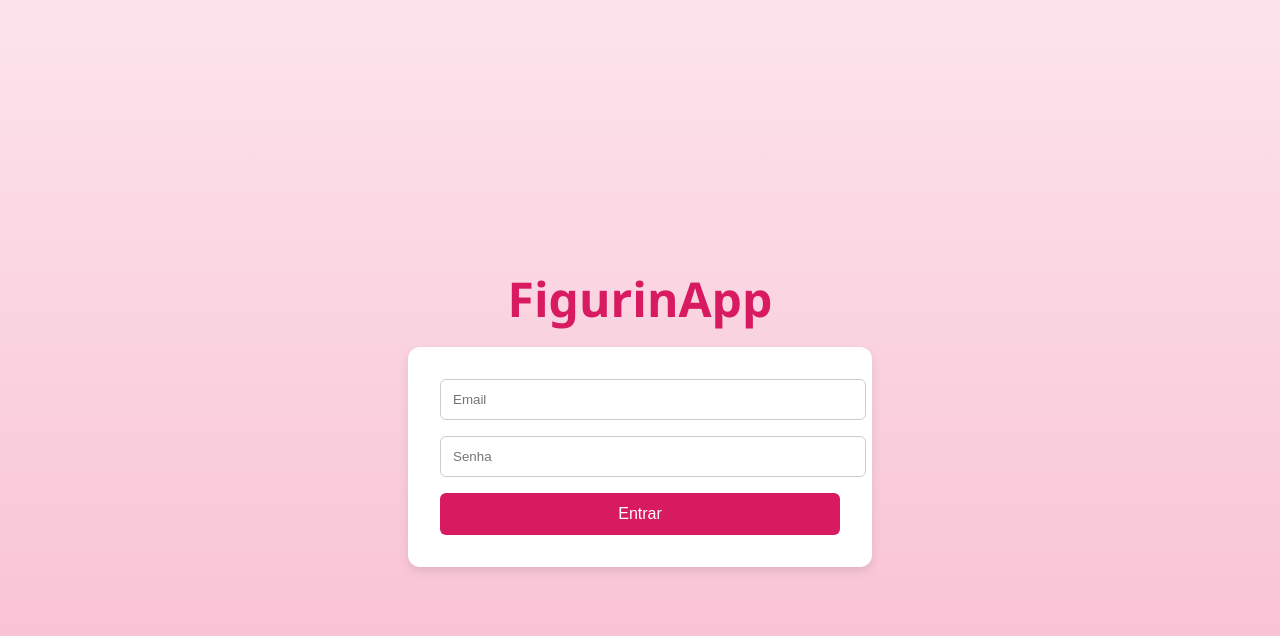
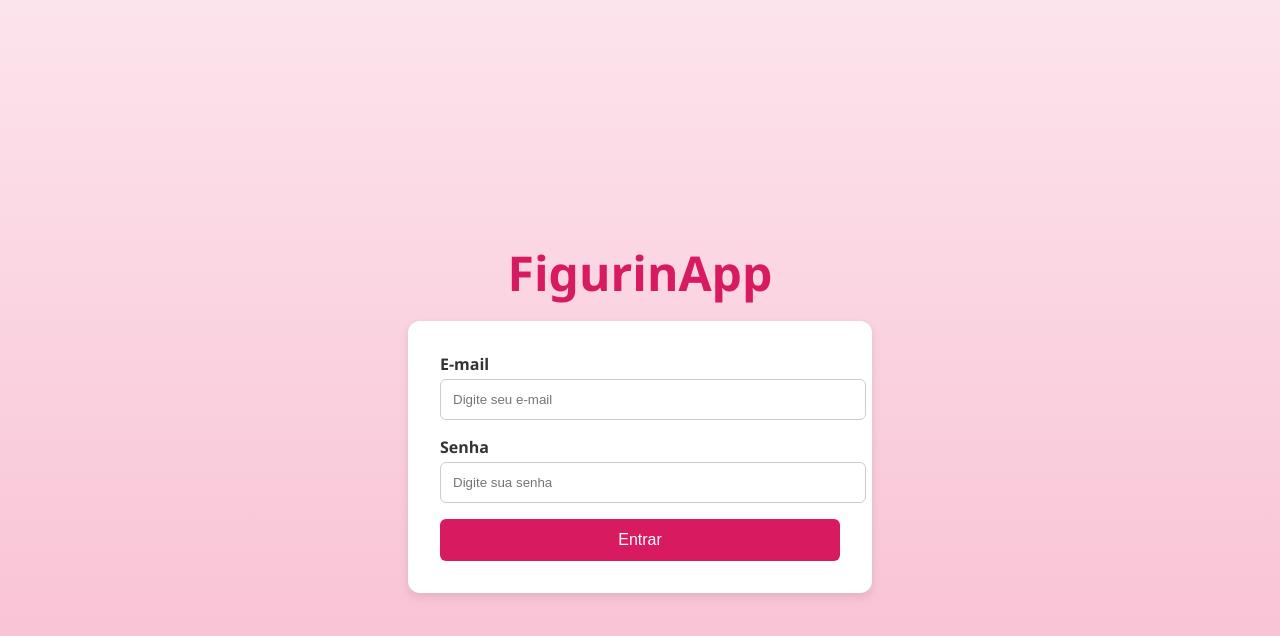
Before and after one commit to FigurinApp/1.0, a Flask app: page / in a window 1280 px wide. Shown: the top 636 px of the page. Run offline with Flask 3, Linux system fonts and the light colour scheme.

Commit message:
Update index.html

```diff
--- a/templates/index.html
+++ b/templates/index.html
@@ -27,6 +27,12 @@
       width: 100%;
       max-width: 400px;
     }
+    label {
+      display: block;
+      margin-bottom: 0.25rem;
+      font-weight: bold;
+      color: #333;
+    }
     input {
       width: 100%;
       padding: 0.75rem;
@@ -50,8 +56,12 @@
   <h1>FigurinApp</h1>
   <div class="box">
     <form method="post" action="/login">
-      <input type="email" name="email" placeholder="Email" required>
-      <input type="password" name="senha" placeholder="Senha" required>
+      <label for="email">E-mail</label>
+      <input type="email" name="email" id="email" placeholder="Digite seu e-mail" required>
+
+      <label for="senha">Senha</label>
+      <input type="password" name="senha" id="senha" placeholder="Digite sua senha" required>
+
       <button type="submit">Entrar</button>
     </form>
   </div>
```
